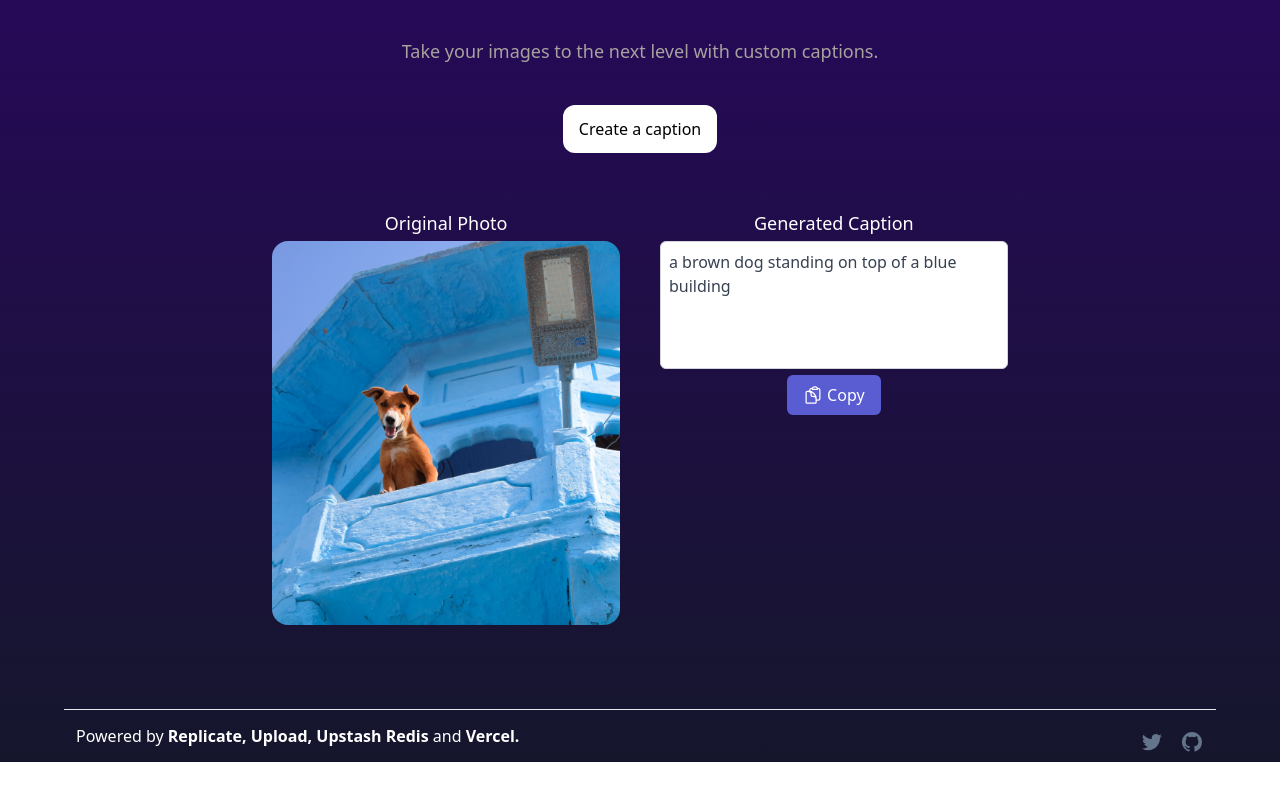
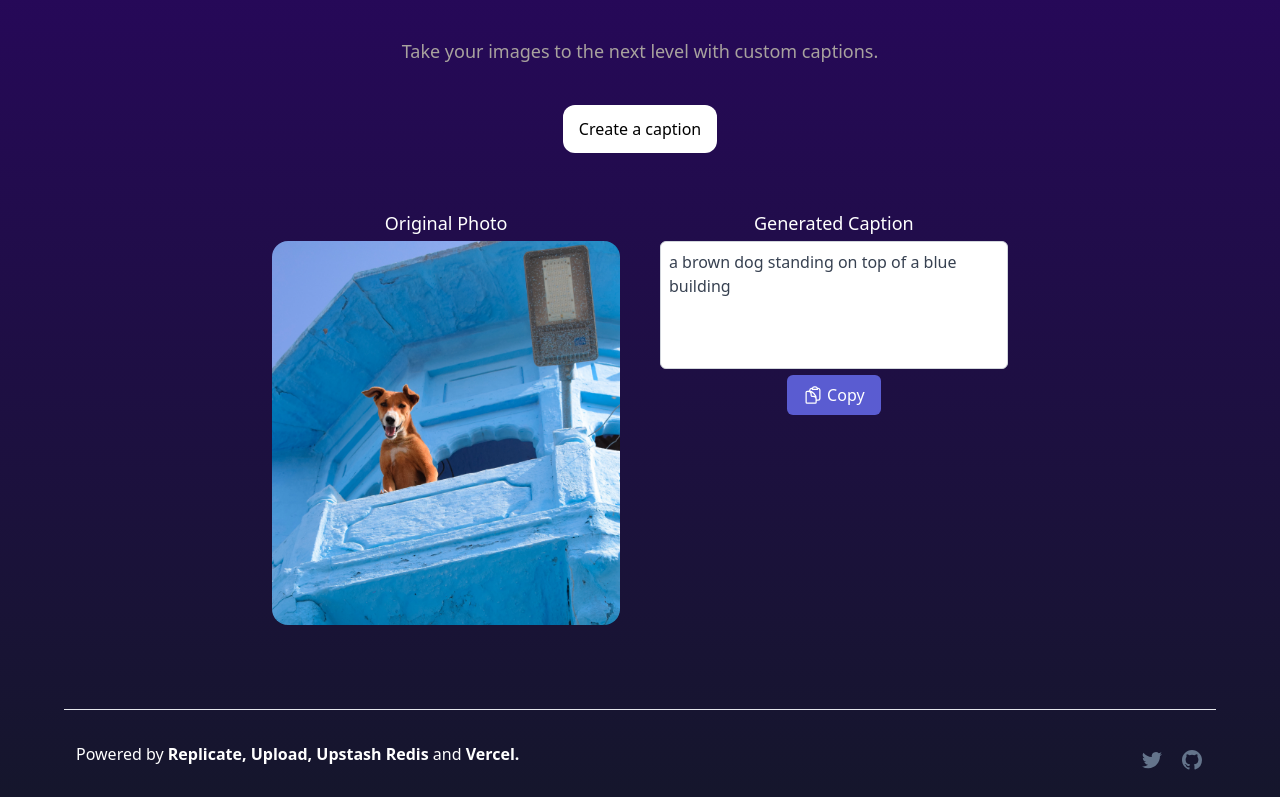
Before and after one commit to hqasmei/captionAI, a Next.js app: page / in a window 1280 px wide. Shown: the part 381-1178 px from the top of the page. Before the commit the page ends 1143 px from the top, so only its background shows below. Built offline with nearby package versions, Linux system fonts and the light colour scheme.

Commit message:
Updated footer cutoff

```diff
--- a/components/Footer.tsx
+++ b/components/Footer.tsx
@@ -2,7 +2,7 @@ import Link from "next/link";
 
 export default function Footer() {
   return (
-    <footer className="text-center flex-1 text-white h-16 sm:h-20 w-full sm:pt-2 pt-4 border-t mt-5 flex sm:flex-row flex-col justify-between items-center px-3 space-y-3 sm:mb-0 mb-3">
+    <footer className="text-center text-white h-24 sm:h-20 w-full sm:pt-2 pt-4 border-t mt-5 flex sm:flex-row flex-col justify-between items-center px-3 space-y-3 sm:mb-0 mb-3">
       <div>
         Powered by{" "}
         <a
--- a/pages/caption.tsx
+++ b/pages/caption.tsx
@@ -57,7 +57,7 @@ const options = {
     }
     return isSafe
       ? undefined
-      : "Detected a NSFW image which is not allowed. If this was a mistake, please contact me at hassan@hey.com";
+      : "Detected a NSFW image which is not allowed. If this was a mistake, please contact me at hosna.qasmei@gmail.com";
   },
 };
 
```
